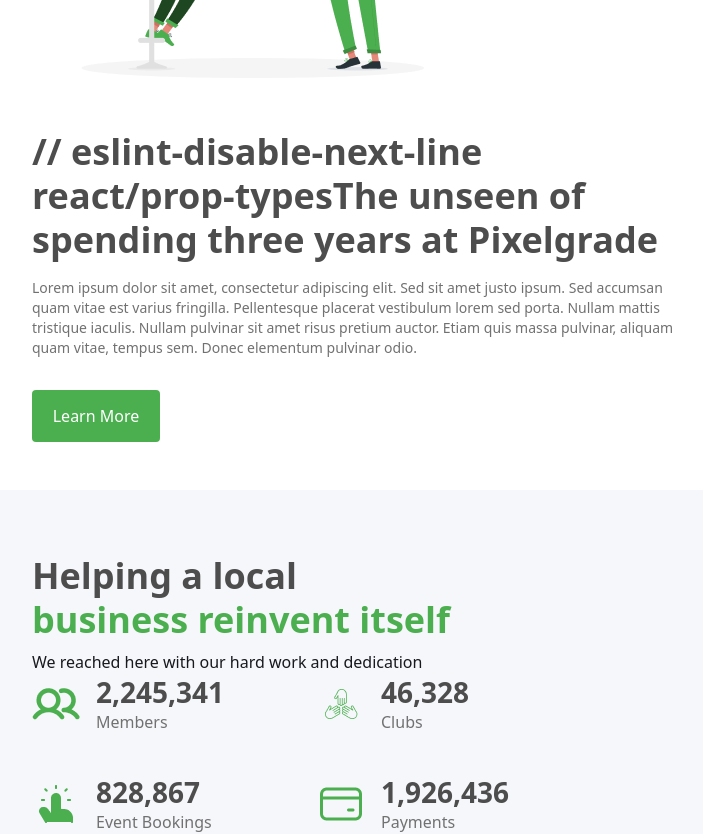
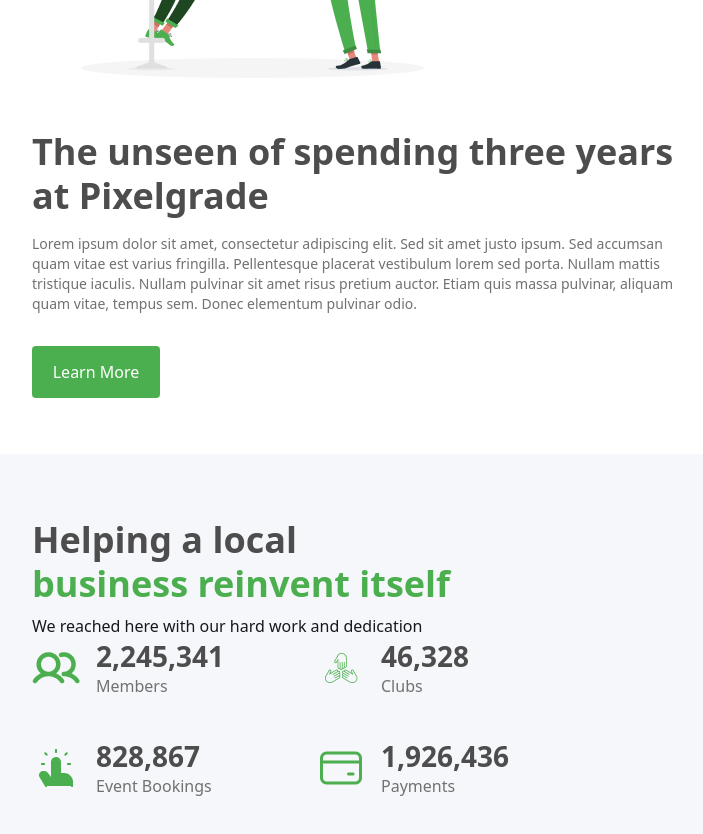
Before and after one commit to GBaga/Project-27-GeoLab23-TailwindCSS, a React (Vite) app: page / in a window 1280 px wide. Shown: the part 1820-2654 px from the top of the page, without its empty margins (112-815 px from the left). Built offline with nearby package versions, Linux system fonts and the light colour scheme.

Commit message:
removed texts from Section

```diff
--- a/src/components/section/Section.jsx
+++ b/src/components/section/Section.jsx
@@ -11,7 +11,6 @@
         </div>
         <div className="max-w-[657px] min-h-[276px]">
           <h2 className="font-inter text-[36px] font-semibold leading-[44px] text-darkGray">
-            // eslint-disable-next-line react/prop-types
             {props.heading}{" "}
           </h2>
           <p className="font-inter text-[14px] font-normal leading-[20px] text-mediumGray mt-[16px] mb-[32px]">
```
